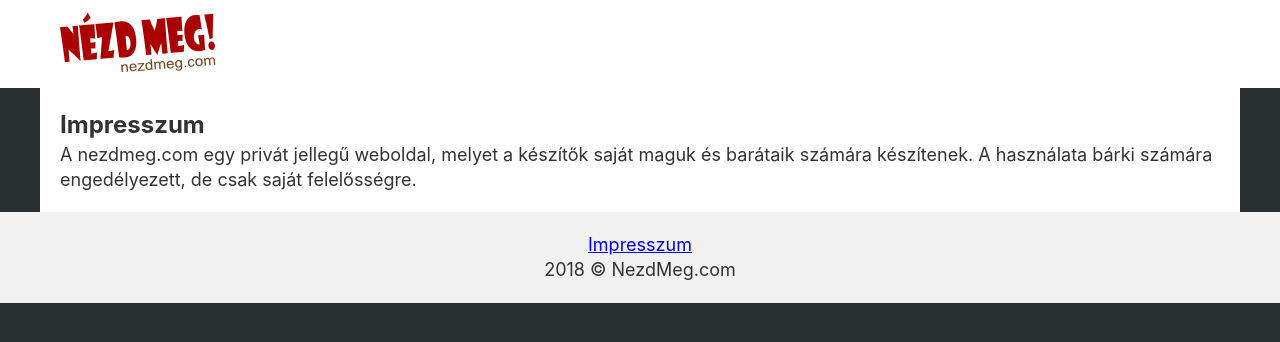
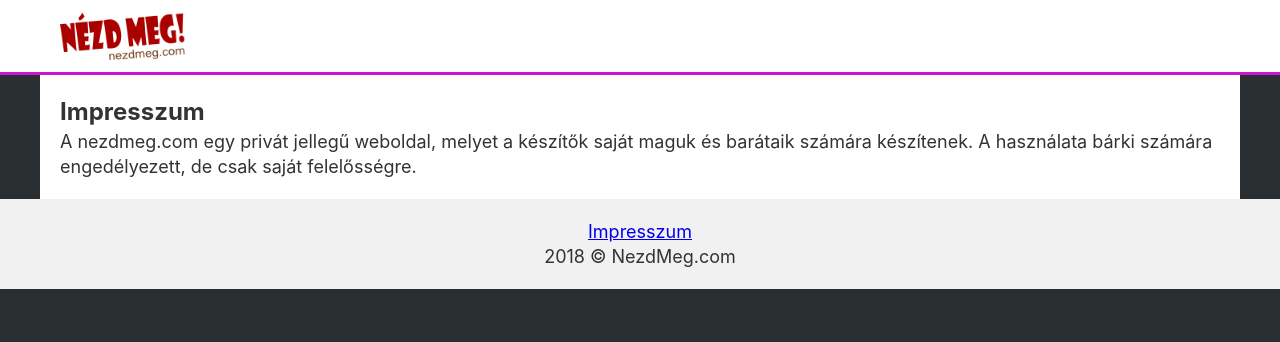
Before and after one commit to bdadam/nezdmeg.com, a Nuxt app: page /impresszum in a window 1280 px wide. Shown: the top 342 px of the page. Built offline with nearby package versions, Linux system fonts and the light colour scheme.

Commit message:
Style imrpovements to site-header

```diff
--- a/components/site-header.vue
+++ b/components/site-header.vue
@@ -2,7 +2,7 @@
     <div class="site-header">
         <div class="page-container">
             <nuxt-link to="/" class="brand-link">
-                <img alt="A NezdMeg.com weboldal logója" src="~/assets/logo.png">
+                <img class="logo" alt="A NezdMeg.com weboldal logója" src="~/assets/logo.png">
                 <span
                     style="height: 1px; width: 1px; position: absolute; overflow: hidden; top: -10px;"
                 >Legfrissebb cikkek</span>
@@ -12,16 +12,22 @@
 </template>
 <style lang="scss" scoped>
 .site-header {
-    padding: 12px 0 10px;
-    // border-bottom: 1px solid #cdcdcd;
+    // padding: 12px 0 10px;
+    // padding: 12px 0;
     background-color: #fff;
+    border-bottom: 3px solid #f1f;
+    border-bottom: 3px solid #d113d1;
     // background-color: #f1f1f1;
-    // box-shadow: 0 0 10px rgba(0, 0, 0, 0.25);
-    // z-index: 1;
-    // position: relative;
+}
+
+.logo {
+    height: 48px;
 }
 
 .brand-link {
+    display: inline-block;
     padding: 0 20px;
+    padding: 12px 20px;
+    font-size: 0;
 }
 </style>
```
